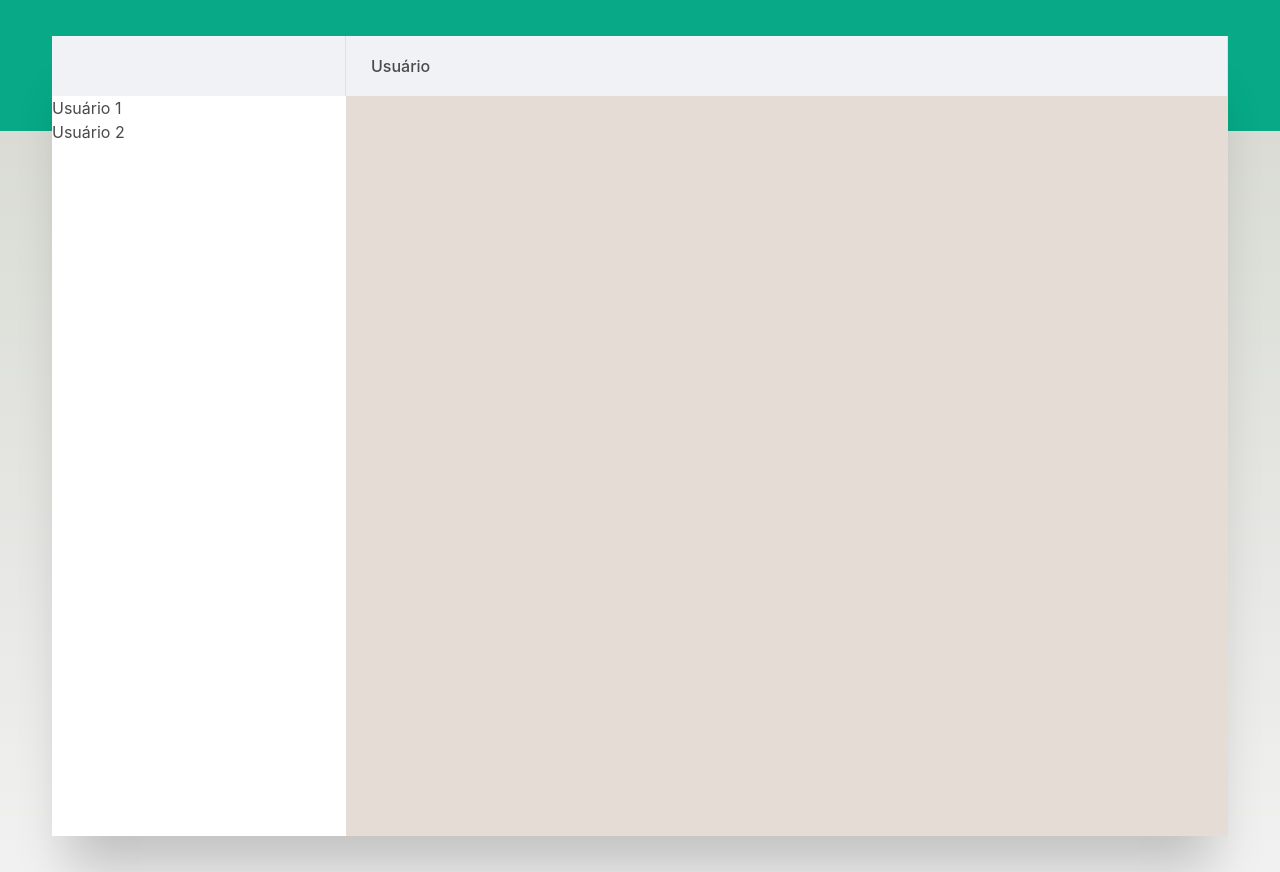
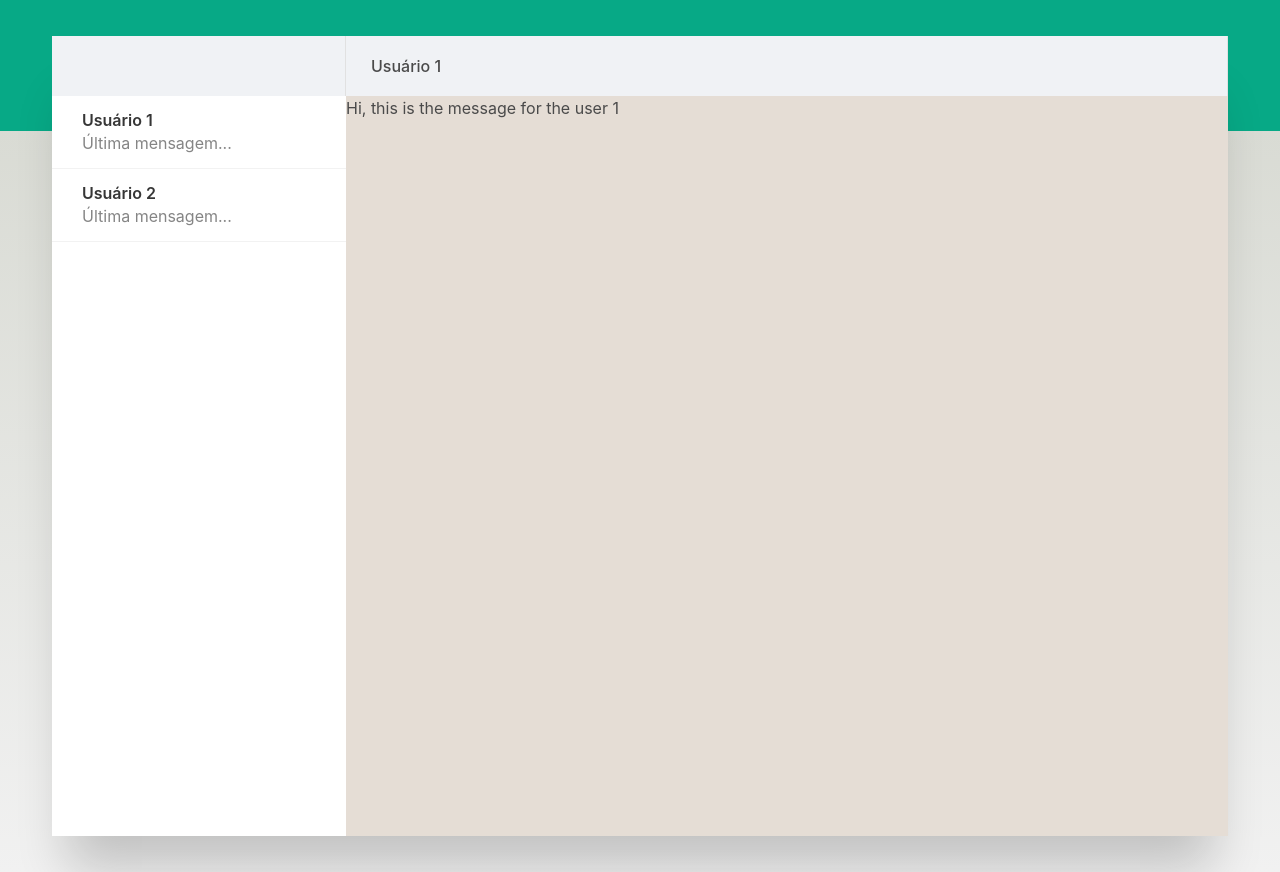
Before and after one commit to Marquesjob/interface-wpp-vuejs, a Vue app: page / in a window 1280 px wide. Built offline with nearby package versions, Linux system fonts and the light colour scheme.

Commit message:
- Manipulando conversas

```diff
--- a/src/App.vue
+++ b/src/App.vue
@@ -6,13 +6,21 @@
 
                     <div class="column is-3 lista-de-conversas">
                         <div class="barra-superior" />
-                        <p v-for="conversa in conversas">{{ conversa.usuario }}</p>
+                        <div class="item" v-for="(conversa, index) in conversas" v-on:click="activeIndex = index"
+                            v-bind:key="index">
+                            <div class="title is-6">{{ conversa.user }}</div>
+                            <div class="subtitle is-6">Última mensagem...</div>
+                        </div>
                     </div>
 
                     <div class="column conversa-ativa">
                         <div class="barra-superior">
-                            <span>Usuário</span>
+                            <span>{{ conversas[activeIndex].user }}</span>
                         </div>
+                        <Message
+                            v-for="(message, index) in conversas[activeIndex].messages"
+                            v-bind:key="index"
+                            :content="message.thisMessage" />
                     </div>
 
                 </div>
@@ -22,23 +30,33 @@
 </template>
 
 <script>
+
 import chats from './dataChats.js'
+import Message from './Message.vue'
+
 export default {
+
     data: () => {
         return {
-                conversas: chats
+            conversas: chats,
+            activeIndex: 0
         }
+    },
+
+    components: {
+        Message
     }
+
 }
+
 
 </script>
 
 
 <style>
-
 .columns {
     min-height: 800px;
-         box-shadow: 0 3rem 3rem -1rem rgba(10, 10, 10,.2);
+    box-shadow: 0 3rem 3rem -1rem rgba(10, 10, 10, .2);
 }
 
 .column {
@@ -67,4 +85,18 @@
     font-weight: 500;
 }
 
+.item {
+    border-bottom: 1px solid #F2F2F2;
+    padding: 15px 30px;
+    margin-bottom: 0 !important;
+}
+
+.item:hover {
+    background: #f0f1f3;
+    cursor: pointer;
+}
+
+.subtitle {
+    color: #858585;
+}
 </style>
--- /dev/null
+++ b/src/Message.vue
@@ -0,0 +1,12 @@
+<template>
+    <div>{{ content }}</div>
+</template>
+
+
+<script>
+    export default {
+        props: ['content']
+    }
+</script>
+
+<style></style>
--- a/src/dataChats.js
+++ b/src/dataChats.js
@@ -1,11 +1,26 @@
 const chats = [
 
     {
-        "usuario": "Usuário 1"
+        "user": "Usuário 1",
+        "messages": [
+            {
+                "time": "10:15",
+                "thisMessage": "Hi, this is the message for the user 1",
+                "green": "false"
+            }
+        ]
+
     },
 
     {
-        "usuario": "Usuário 2"
+        "user": "Usuário 2",
+        "messages": [
+            {
+                "time": "10:15",
+                "thisMessage": "Hi, this is the message for the user 2",
+                "green": "false"
+            }
+        ]
     },
 
 ]
```
Lines whose indentation alone changed are shown as unchanged.
